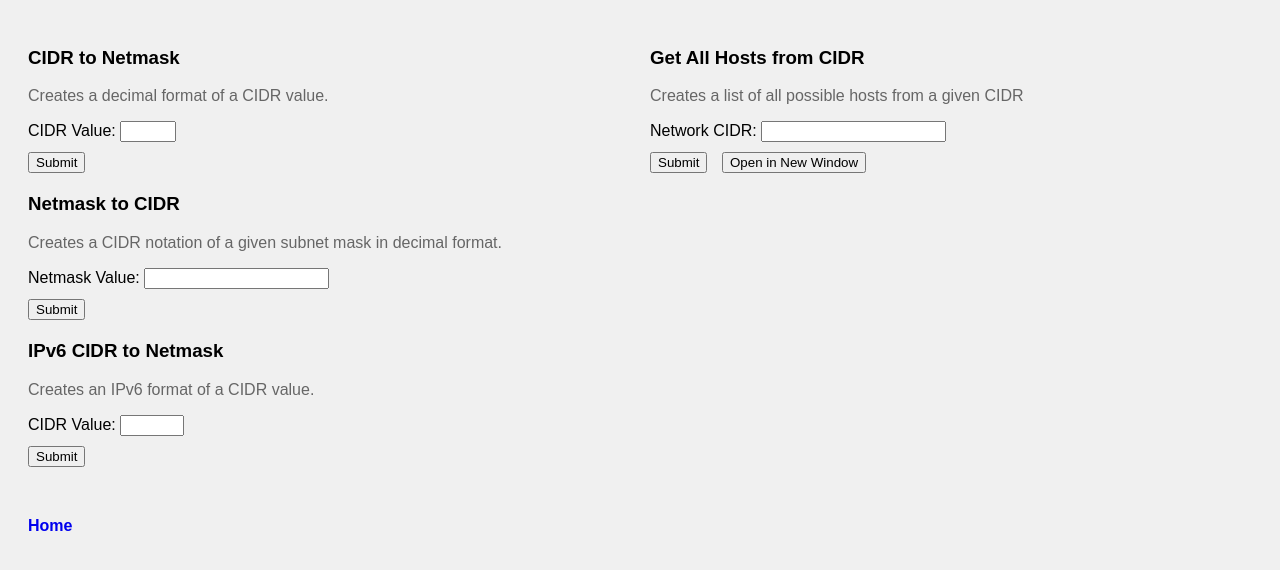
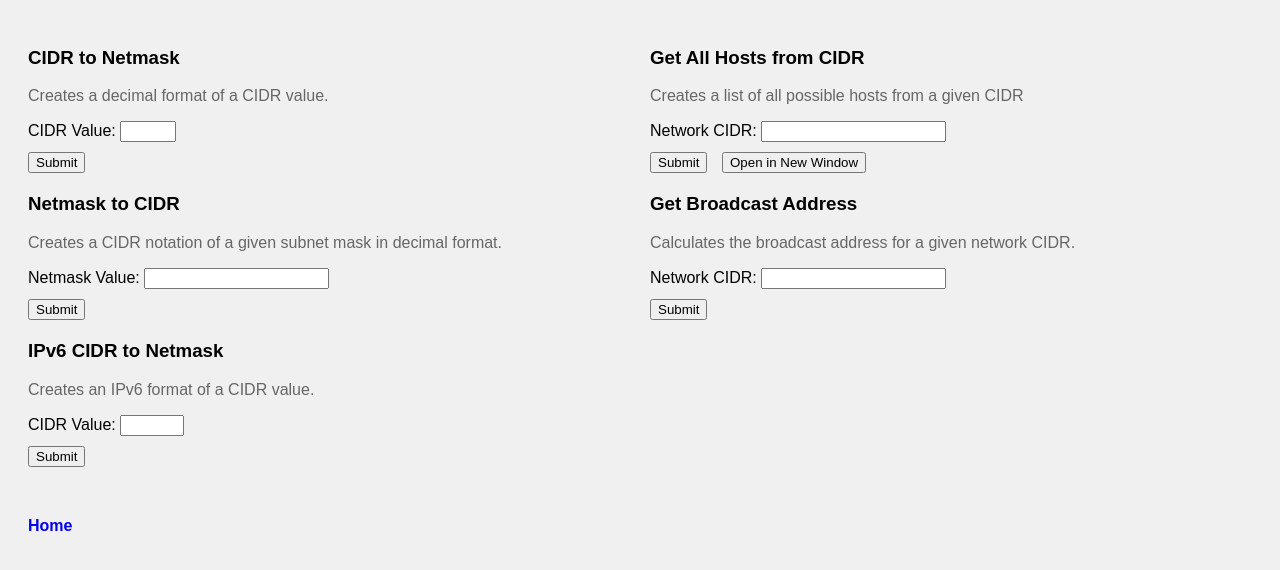
Before and after one commit to sydasif/django-network-app, a Django app: page /ip_addr/ in a window 1280 px wide. Shown: the top 570 px of the page. Run offline with Django 5.2, Linux system fonts and the light colour scheme.

Commit message:
Add  "Get Broadcast Address" function

```diff
--- a/network_tools/forms.py
+++ b/network_tools/forms.py
@@ -26,3 +26,7 @@ class CidrV6ToNetmaskForm(forms.Form):
 
 class GetAllHostsForm(forms.Form):
     network_cidr = forms.CharField(label="Network CIDR", required=True)
+
+
+class GetBroadcastAddressForm(forms.Form):
+    broadcast_network_cidr = forms.CharField(label="Network CIDR", required=True)
--- a/network_tools/static/network_tools/ip_tools.js
+++ b/network_tools/static/network_tools/ip_tools.js
@@ -57,6 +57,7 @@ document.addEventListener('DOMContentLoaded', function() {
                 document.getElementById('netmask_v6_result_display').innerHTML = '';
                 document.getElementById('host_list_display').innerHTML = '';
                 document.getElementById('host_list_error_display').innerHTML = '';
+                document.getElementById('broadcast_result_display').innerHTML = '';  // ADDED
 
                 // Store host list data if present
                 if (data.host_list) {
@@ -82,6 +83,8 @@ document.addEventListener('DOMContentLoaded', function() {
                     document.getElementById('host_list_display').innerHTML = hostListHTML;
                 } else if (data.host_list_error) {
                     document.getElementById('host_list_error_display').innerHTML = data.host_list_error;
+                } else if (data.broadcast_result) {  // ADDED
+                    document.getElementById('broadcast_result_display').innerHTML = data.broadcast_result;  // ADDED
                 }
             })
             .catch(error => {
--- a/network_tools/templates/network_tools/ip_addr.html
+++ b/network_tools/templates/network_tools/ip_addr.html
@@ -100,6 +100,23 @@
                 {{ test_result.host_list_error|linebreaks }}
             {% endif %}
         </div>
+
+        <h3>Get Broadcast Address</h3>  <!-- ADDED -->
+        <p>Calculates the broadcast address for a given network CIDR.</p>  <!-- ADDED -->
+        <form id="broadcast_form" action="/ip_addr" method="get" style="margin-bottom: 20px;">  <!-- ADDED -->
+            <div style="margin-bottom: 10px;">  <!-- ADDED -->
+                {{ get_broadcast_address_form.broadcast_network_cidr.label_tag }}  <!-- ADDED -->
+                {{ get_broadcast_address_form.broadcast_network_cidr }}  <!-- ADDED -->
+            </div>  <!-- ADDED -->
+            <div>  <!-- ADDED -->
+                <button type="submit">Submit</button>  <!-- ADDED -->
+            </div>  <!-- ADDED -->
+        </form>  <!-- ADDED -->
+        <div id="broadcast_result_display" class="result" style="margin-bottom: 20px;">  <!-- ADDED -->
+            {% if test_result.broadcast_result %}  <!-- ADDED -->
+                {{ test_result.broadcast_result|linebreaks }}  <!-- ADDED -->
+            {% endif %}  <!-- ADDED -->
+        </div>  <!-- ADDED -->
     </div>
 
 </div> <!-- End Main container -->
--- a/network_tools/views.py
+++ b/network_tools/views.py
@@ -1,15 +1,18 @@
 import ipaddress
+
 from django.http import JsonResponse
 from django.shortcuts import render
-from netutils.ping import tcp_ping
 from netutils.ip import (
-    is_ip,
     cidr_to_netmask,
-    netmask_to_cidr,
-    is_netmask,
     cidr_to_netmaskv6,
     get_all_host,
+    get_broadcast_address,  # ADDED
+    is_ip,
+    is_netmask,
+    netmask_to_cidr,
 )
+from netutils.ping import tcp_ping
+
 from . import forms
 
 
@@ -126,11 +129,20 @@ def _handle_get_all_hosts(network_cidr_param):
         return {"host_list_error": str(e)}
 
 
+def _handle_get_broadcast_address(broadcast_network_cidr_param):  # ADDED
+    """Helper function to handle getting the broadcast address from a network CIDR."""
+    try:
+        broadcast_address = get_broadcast_address(broadcast_network_cidr_param)
+        return {"broadcast_result": f"Broadcast address: {broadcast_address}"}
+    except ValueError as e:
+        return {"broadcast_result": str(e)}
+
+
 def ip_addr(request):
     """
     Handles various IP address and CIDR/Netmask conversions.
 
-    Retrieves 'cidr', 'netmask', 'cidr_v6', or 'network_cidr' from GET
+    Retrieves 'cidr', 'netmask', 'cidr_v6', 'network_cidr', or 'broadcast_network_cidr' from GET
     parameters, performs the requested conversion or calculation using
     netutils, and either returns a JSON response (for AJAX requests)
     or renders the IP address tools page.
@@ -141,12 +153,14 @@ def ip_addr(request):
         netmask_v6_result (str, optional): Result of IPv6 CIDR to Netmask conversion.
         host_list (list, optional): List of host IPs generated from network_cidr.
         host_list_error (str, optional): Error message if network_cidr is invalid.
+        broadcast_result (str, optional): Result of getting broadcast address.  # ADDED
     """
     test_result = {}
     cidr_to_netmask_form = forms.CidrToNetmaskForm(request.GET)
     netmask_to_cidr_form = forms.NetmaskToCidrForm(request.GET)
     cidr_v6_to_netmask_form = forms.CidrV6ToNetmaskForm(request.GET)
     get_all_hosts_form = forms.GetAllHostsForm(request.GET)
+    get_broadcast_address_form = forms.GetBroadcastAddressForm(request.GET)  # ADDED
 
     if request.GET.get("cidr"):
         test_result.update(_handle_cidr_to_netmask(request.GET["cidr"]))
@@ -156,6 +170,10 @@ def ip_addr(request):
         test_result.update(_handle_cidr_v6_to_netmask(request.GET["cidr_v6"]))
     elif request.GET.get("network_cidr"):
         test_result.update(_handle_get_all_hosts(request.GET["network_cidr"]))
+    elif request.GET.get("broadcast_network_cidr"):  # ADDED
+        test_result.update(
+            _handle_get_broadcast_address(request.GET["broadcast_network_cidr"])
+        )
 
     if request.headers.get("X-Requested-With") == "XMLHttpRequest":
         return JsonResponse(test_result)
@@ -169,5 +187,6 @@ def ip_addr(request):
                 "netmask_to_cidr_form": netmask_to_cidr_form,
                 "cidr_v6_to_netmask_form": cidr_v6_to_netmask_form,
                 "get_all_hosts_form": get_all_hosts_form,
+                "get_broadcast_address_form": get_broadcast_address_form,  # ADDED
             },
         )
```
